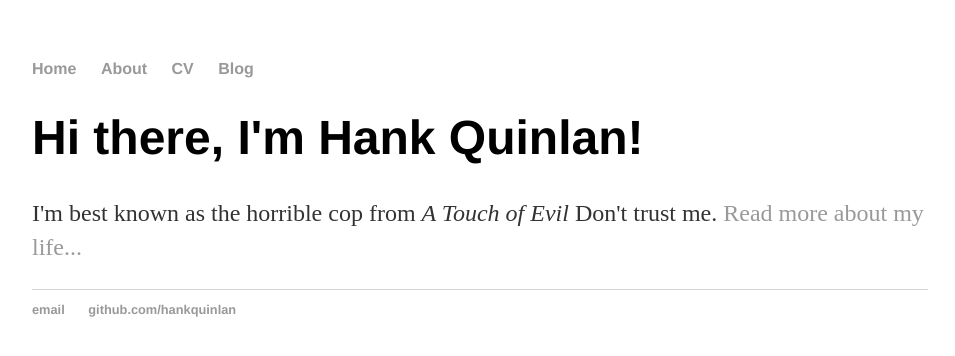
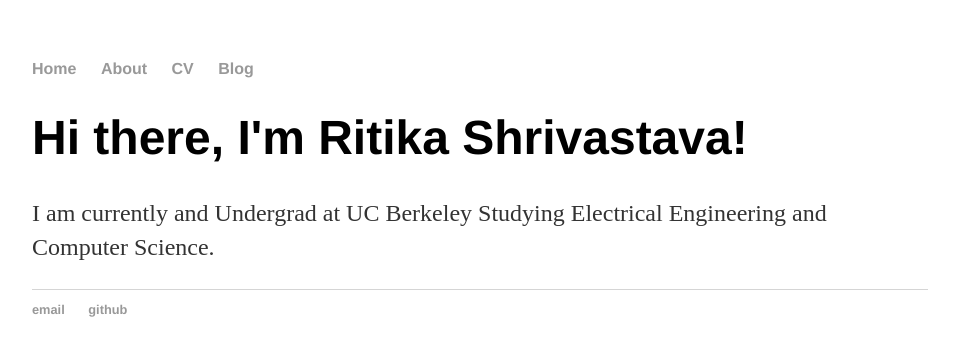
Before and after one commit to RitShri/RitShri.github.io, a plain HTML site: page index.html in a window 1280 px wide. Shown: the whole page, without its empty margins (160-1115 px from the left). Drawn offline with Linux system fonts and the light colour scheme.

Commit message:
Update index.html

```diff
--- a/index.html
+++ b/index.html
@@ -1,7 +1,7 @@
 <!DOCTYPE html>
 <html>
 	<head>
-		<title>Hank Quinlan, Horrible Cop</title>
+		<title>Ritika Shrivastava</title>
 		<!-- link to main stylesheet -->
 		<link rel="stylesheet" type="text/css" href="/css/main.css">
 	</head>
@@ -16,14 +16,14 @@
 		</nav>
 		<div class="container">
     		<div class="blurb">
-        		<h1>Hi there, I'm Hank Quinlan!</h1>
-				<p>I'm best known as the horrible cop from <em>A Touch of Evil</em> Don't trust me. <a href="/about">Read more about my life...</a></p>
+        		<h1>Hi there, I'm Ritika Shrivastava!</h1>
+				<p>I am currently and Undergrad at UC Berkeley Studying Electrical Engineering and Computer Science.</p>
     		</div><!-- /.blurb -->
 		</div><!-- /.container -->
 		<footer>
     		<ul>
-        		<li><a href="mailto:hankquinlanhub@gmail.com">email</a></li>
-        		<li><a href="https://github.com/hankquinlan">github.com/hankquinlan</a></li>
+        		<li><a href="mailto:ritishri@berkeley.edu">email</a></li>
+        		<li><a href="https://github.com/RitShri">github</a></li>
 			</ul>
 		</footer>
 	</body>
```
